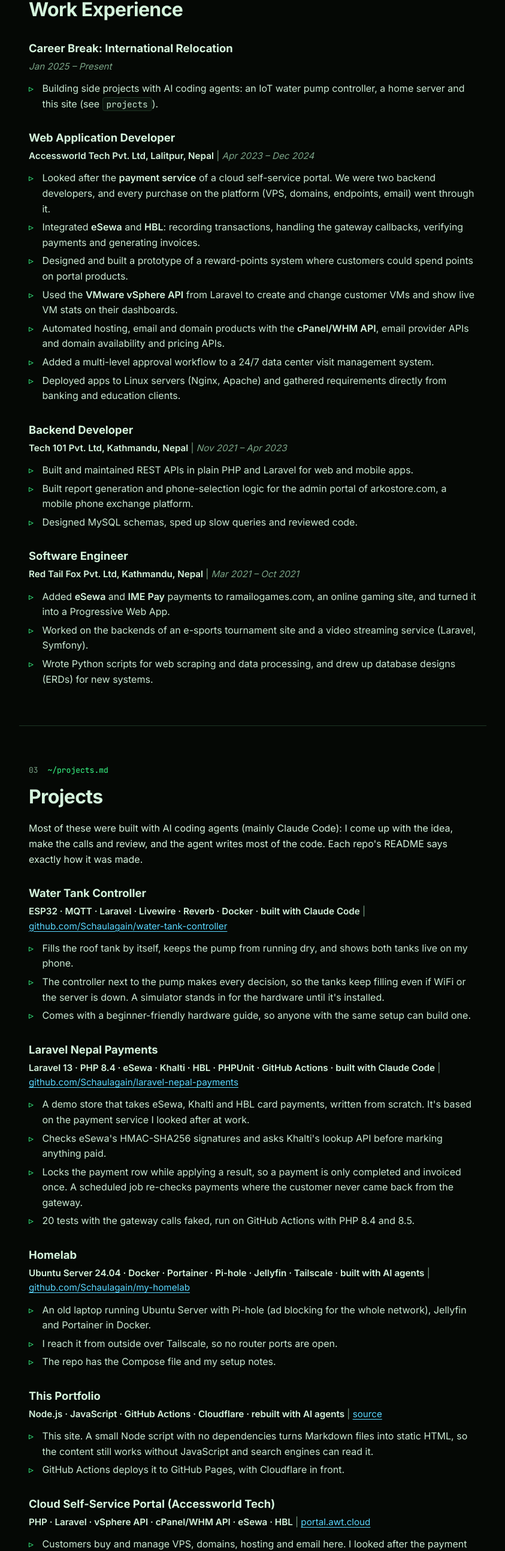
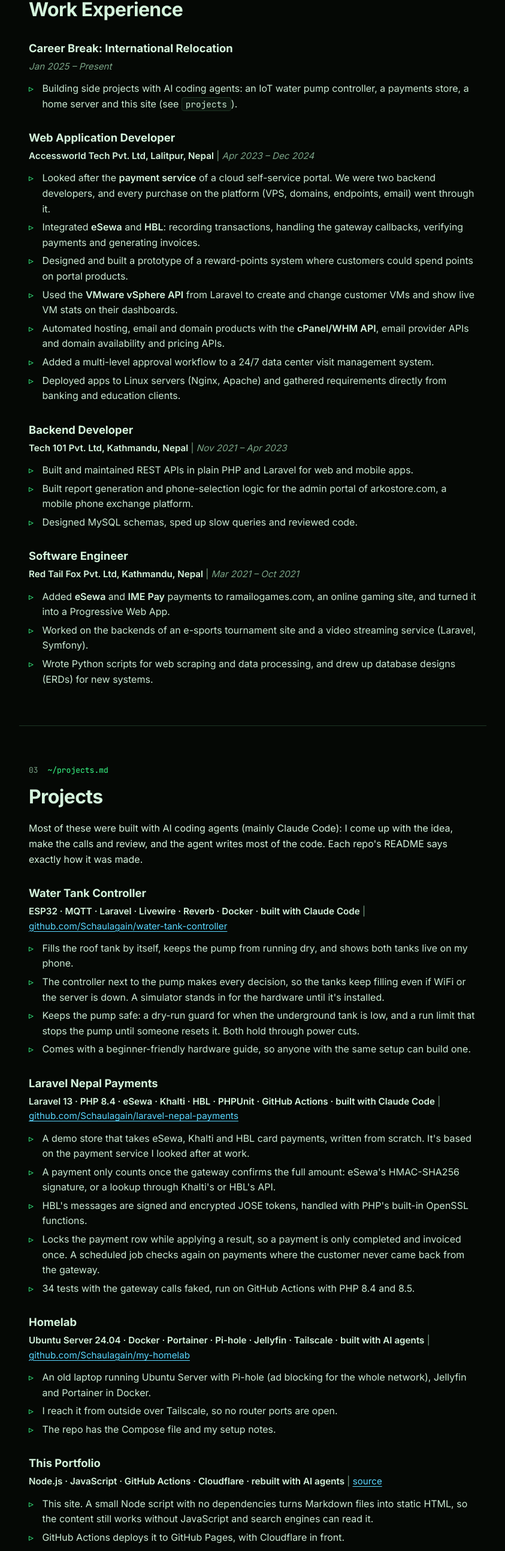
Before and after one commit to Schaulagain/portfolio, a plain HTML site: page index.html in a window 1280 px wide. Shown: the part 2190-4775 px from the top of the page at 60% size, without its empty margins (218-1061 px from the left). Drawn offline with Linux system fonts and the light colour scheme.

Commit message:
deploy: 1bc42423ca83129bb6295fce23bdba30f2a860aa

```diff
--- a/index.html
+++ b/index.html
@@ -129,7 +129,7 @@
 <h2>Work Experience</h2>
 <h3>Career Break: International Relocation</h3>
 <p><em>Jan 2025 – Present</em></p>
-<ul><li>Building side projects with AI coding agents: an IoT water pump controller, a home server and this site (see <code>projects</code>).</li></ul>
+<ul><li>Building side projects with AI coding agents: an IoT water pump controller, a payments store, a home server and this site (see <code>projects</code>).</li></ul>
 <h3>Web Application Developer</h3>
 <p><strong>Accessworld Tech Pvt. Ltd, Lalitpur, Nepal</strong> | <em>Apr 2023 – Dec 2024</em></p>
 <ul><li>Looked after the <strong>payment service</strong> of a cloud self-service portal. We were two backend developers, and every purchase on the platform (VPS, domains, endpoints, email) went through it.</li><li>Integrated <strong>eSewa</strong> and <strong>HBL</strong>: recording transactions, handling the gateway callbacks, verifying payments and generating invoices.</li><li>Designed and built a prototype of a reward-points system where customers could spend points on portal products.</li><li>Used the <strong>VMware vSphere API</strong> from Laravel to create and change customer VMs and show live VM stats on their dashboards.</li><li>Automated hosting, email and domain products with the <strong>cPanel/WHM API</strong>, email provider APIs and domain availability and pricing APIs.</li><li>Added a multi-level approval workflow to a 24/7 data center visit management system.</li><li>Deployed apps to Linux servers (Nginx, Apache) and gathered requirements directly from banking and education clients.</li></ul>
@@ -148,10 +148,10 @@
 <p>Most of these were built with AI coding agents (mainly Claude Code): I come up with the idea, make the calls and review, and the agent writes most of the code. Each repo's README says exactly how it was made.</p>
 <h3>Water Tank Controller</h3>
 <p><strong>ESP32 · MQTT · Laravel · Livewire · Reverb · Docker · built with Claude Code</strong> | <a href="https://github.com/Schaulagain/water-tank-controller" target="_blank" rel="noopener noreferrer">github.com/Schaulagain/water-tank-controller</a></p>
-<ul><li>Fills the roof tank by itself, keeps the pump from running dry, and shows both tanks live on my phone.</li><li>The controller next to the pump makes every decision, so the tanks keep filling even if WiFi or the server is down. A simulator stands in for the hardware until it's installed.</li><li>Comes with a beginner-friendly hardware guide, so anyone with the same setup can build one.</li></ul>
+<ul><li>Fills the roof tank by itself, keeps the pump from running dry, and shows both tanks live on my phone.</li><li>The controller next to the pump makes every decision, so the tanks keep filling even if WiFi or the server is down. A simulator stands in for the hardware until it's installed.</li><li>Keeps the pump safe: a dry-run guard for when the underground tank is low, and a run limit that stops the pump until someone resets it. Both hold through power cuts.</li><li>Comes with a beginner-friendly hardware guide, so anyone with the same setup can build one.</li></ul>
 <h3>Laravel Nepal Payments</h3>
 <p><strong>Laravel 13 · PHP 8.4 · eSewa · Khalti · HBL · PHPUnit · GitHub Actions · built with Claude Code</strong> | <a href="https://github.com/Schaulagain/laravel-nepal-payments" target="_blank" rel="noopener noreferrer">github.com/Schaulagain/laravel-nepal-payments</a></p>
-<ul><li>A demo store that takes eSewa, Khalti and HBL card payments, written from scratch. It's based on the payment service I looked after at work.</li><li>Checks eSewa's HMAC-SHA256 signatures and asks Khalti's lookup API before marking anything paid.</li><li>Locks the payment row while applying a result, so a payment is only completed and invoiced once. A scheduled job re-checks payments where the customer never came back from the gateway.</li><li>20 tests with the gateway calls faked, run on GitHub Actions with PHP 8.4 and 8.5.</li></ul>
+<ul><li>A demo store that takes eSewa, Khalti and HBL card payments, written from scratch. It's based on the payment service I looked after at work.</li><li>A payment only counts once the gateway confirms the full amount: eSewa's HMAC-SHA256 signature, or a lookup through Khalti's or HBL's API.</li><li>HBL's messages are signed and encrypted JOSE tokens, handled with PHP's built-in OpenSSL functions.</li><li>Locks the payment row while applying a result, so a payment is only completed and invoiced once. A scheduled job checks again on payments where the customer never came back from the gateway.</li><li>34 tests with the gateway calls faked, run on GitHub Actions with PHP 8.4 and 8.5.</li></ul>
 <h3>Homelab</h3>
 <p><strong>Ubuntu Server 24.04 · Docker · Portainer · Pi-hole · Jellyfin · Tailscale · built with AI agents</strong> | <a href="https://github.com/Schaulagain/my-homelab" target="_blank" rel="noopener noreferrer">github.com/Schaulagain/my-homelab</a></p>
 <ul><li>An old laptop running Ubuntu Server with Pi-hole (ad blocking for the whole network), Jellyfin and Portainer in Docker.</li><li>I reach it from outside over Tailscale, so no router ports are open.</li><li>The repo has the Compose file and my setup notes.</li></ul>
@@ -173,7 +173,7 @@
     <div class="page-body md" data-page="skills">
 <h2>Skills</h2>
 <h3>Backend</h3>
-<ul><li>PHP</li><li>Laravel</li><li>Symfony</li><li>Livewire</li><li>REST APIs</li><li>WebSockets (Laravel Reverb)</li><li>Payment gateways (eSewa, HBL, IME Pay)</li></ul>
+<ul><li>PHP</li><li>Laravel</li><li>Symfony</li><li>Livewire</li><li>REST APIs</li><li>WebSockets (Laravel Reverb)</li><li>Payment gateways (eSewa, Khalti, HBL, IME Pay)</li></ul>
 <h3>Frontend</h3>
 <ul><li>JavaScript</li><li>jQuery</li><li>Livewire</li><li>HTML</li><li>CSS</li></ul>
 <h3>IoT</h3>
```
Also changed, not shown: 1 other file.
